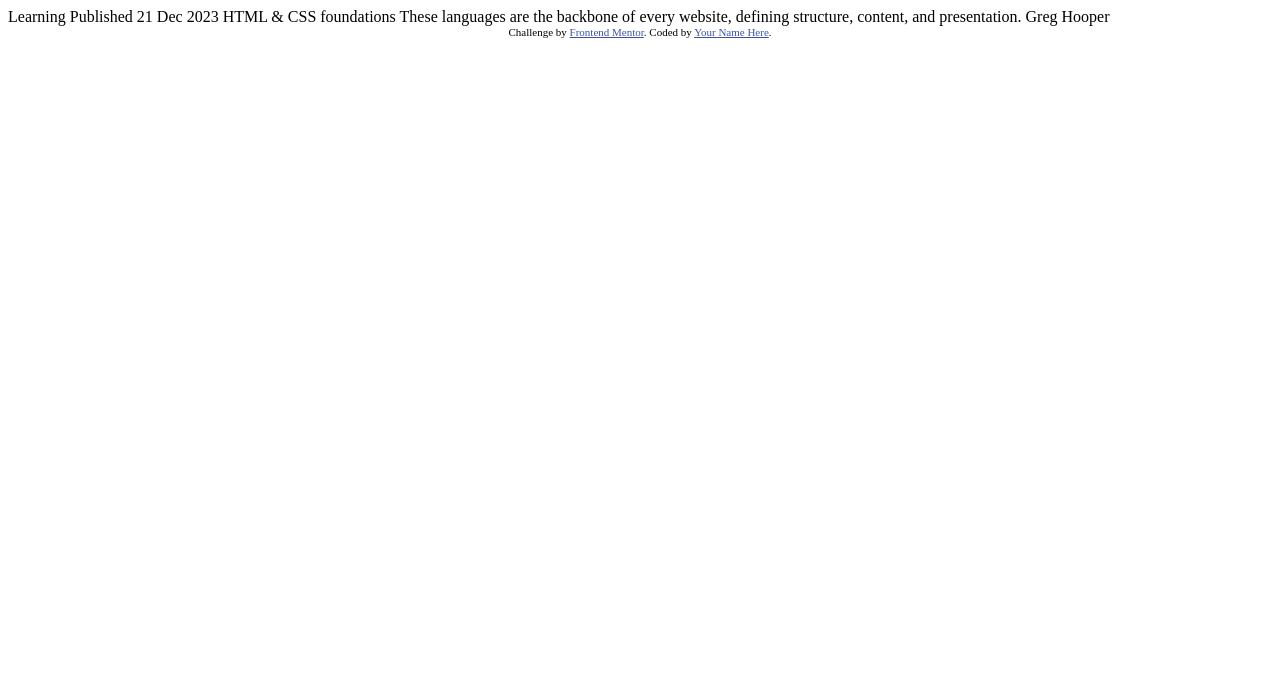
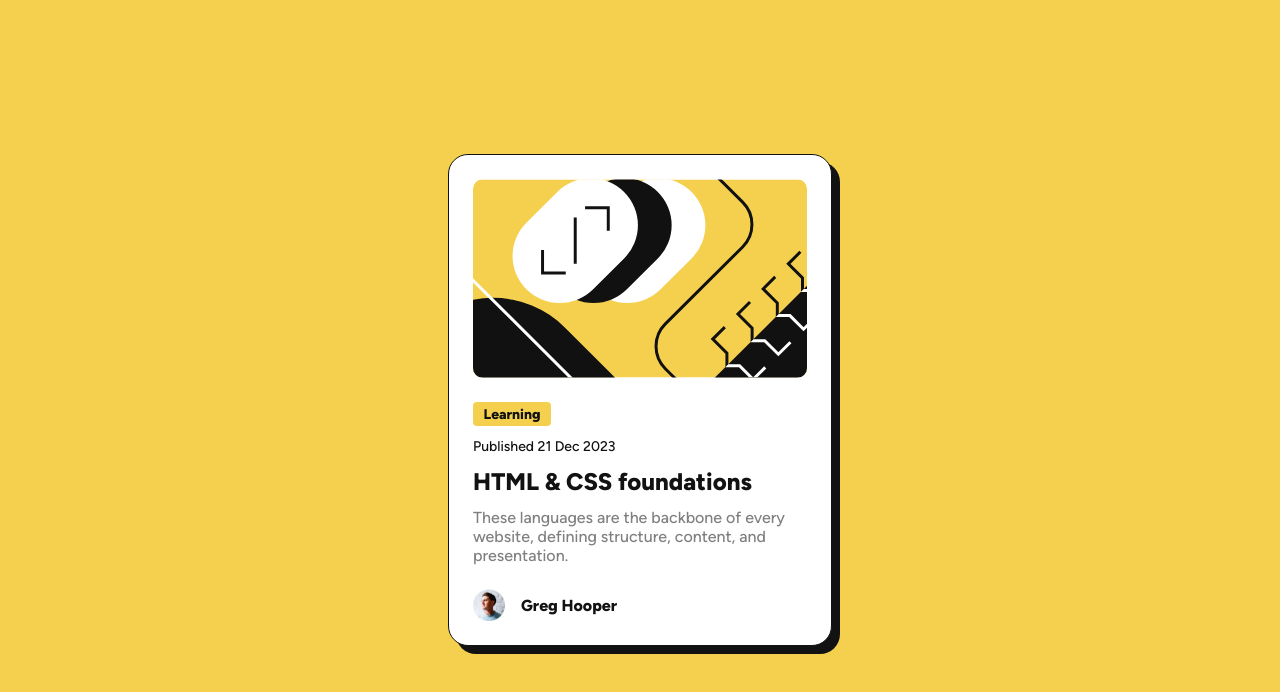
Before and after one commit to hns-dev/blog-preview-card, a plain HTML site: page index.html in a window 1280 px wide. Drawn offline with Linux system fonts and the light colour scheme.

Commit message:
build and style blog card

```diff
--- a/index.html
+++ b/index.html
@@ -1,34 +1,55 @@
 <!DOCTYPE html>
 <html lang="en">
-<head>
-  <meta charset="UTF-8">
-  <meta name="viewport" content="width=device-width, initial-scale=1.0"> <!-- displays site properly based on user's device -->
+  <head>
+    <meta charset="UTF-8" />
+    <meta name="viewport" content="width=device-width, initial-scale=1.0" />
+    <!-- displays site properly based on user's device -->
 
-  <link rel="icon" type="image/png" sizes="32x32" href="./assets/images/favicon-32x32.png">
+    <link
+      rel="icon"
+      type="image/png"
+      sizes="32x32"
+      href="./assets/images/favicon-32x32.png"
+    />
 
-  <title>Frontend Mentor | Blog preview card</title>
+    <!-- Custom CSS -->
+    <link rel="stylesheet" href="styles.css" />
 
-  <!-- Feel free to remove these styles or customise in your own stylesheet 👍 -->
-  <style>
-    .attribution { font-size: 11px; text-align: center; }
-    .attribution a { color: hsl(228, 45%, 44%); }
-  </style>
-</head>
-<body>
+    <title>Frontend Mentor | Blog preview card</title>
+  </head>
+  <body>
+    <main>
+      <div class="container">
+        <article class="blog">
+          <img
+            src="./assets/images/illustration-article.svg"
+            alt=""
+            class="blog-img"
+          />
 
-  Learning
+          <div class="content">
+            <span class="category">Learning</span>
+            <p class="publish-date">
+              Published <time datetime="2023-12-21 19:00">21 Dec 2023</time>
+            </p>
+            <h2 class="title"><a href="#">HTML & CSS foundations</a></h2>
 
-  Published 21 Dec 2023
+            <p class="description">
+              These languages are the backbone of every website, defining
+              structure, content, and presentation.
+            </p>
+          </div>
 
-  HTML & CSS foundations
-
-  These languages are the backbone of every website, defining structure, content, and presentation.
-
-  Greg Hooper
-
-  <div class="attribution">
-    Challenge by <a href="https://www.frontendmentor.io?ref=challenge" target="_blank">Frontend Mentor</a>.
-    Coded by <a href="#">Your Name Here</a>.
-  </div>
-</body>
+          <footer class="author">
+            <img
+              src="./assets/images/image-avatar.webp"
+              alt=""
+              class="author-img"
+            />
+            <span class="author-name">Greg Hooper</span>
+          </footer>
+        </article>
+      </div>
+    </main>
+  </body>
 </html>
--- /dev/null
+++ b/styles.css
@@ -0,0 +1,165 @@
+:root {
+  /* colors */
+  --yellow: hsl(47, 88%, 63%);
+  --white: hsl(0, 0%, 100%);
+  --grey: hsl(0, 0%, 50%);
+  --black: hsl(0, 0%, 7%);
+
+  /* Caligraphy */
+  --heading-size: 1.5rem; /*24px for large screens*/
+  --heading-size-ss: 1.25rem; /*20px for small screens (ss)*/
+
+  --body-M-size: 1rem; /*16px for large screens*/
+  --body-M-size-ss: 0.875rem; /*14px for small screens*/
+
+  --body-S-size: 0.875rem; /*14px for large screens*/
+  --body-S-size-ss: 0.75rem; /*12px for small screens*/
+
+  --font-weight-800: 800;
+  --font-weight-500: 500;
+}
+
+@font-face {
+  font-family: "Figtree";
+  src: url("./assets/fonts/Figtree-VariableFont_wght.ttf") format("truetype");
+}
+
+/* ======== Reset ======== */
+/* Box sizing rules */
+*,
+*::before,
+*::after {
+  box-sizing: border-box;
+  margin: 0;
+}
+
+/* Prevent font size inflation */
+html {
+  -moz-text-size-adjust: none;
+  -webkit-text-size-adjust: none;
+  text-size-adjust: none;
+}
+
+/* Set core body defaults */
+body {
+  min-height: 100vh;
+  /* line-height: 1.5; */
+}
+
+/* Balance text wrapping on headings */
+h1,
+h2,
+h3,
+h4 {
+  text-wrap: balance;
+}
+
+/* A elements that don't have a class get default styles */
+a:not([class]) {
+  text-decoration-skip-ink: auto;
+  text-decoration: none;
+  color: currentColor;
+}
+
+/* Make images easier to work with */
+img,
+picture {
+  max-width: 100%;
+  display: block;
+}
+
+/* ======== Customized CSS ======== */
+body {
+  font-size: clamp(var(--body-M-size-ss), 3vw, var(--body-M-size));
+  font-family: "Figtree", sans-serif;
+  color: var(--black);
+  background-color: var(--yellow);
+}
+
+.container {
+  min-height: 100vh;
+  display: flex;
+  justify-content: center;
+  align-items: center;
+  width: 90%;
+  margin: 0 auto;
+}
+
+a {
+  transition: color 0.3s ease-in-out;
+}
+
+a:hover,
+a:focus {
+  color: var(--yellow);
+  cursor: pointer;
+}
+
+.blog {
+  border-radius: 20px;
+  border: 1px solid var(--black);
+  box-shadow: 8px 8px 0 var(--black);
+  padding: 1.5rem;
+  background-color: var(--white);
+  max-width: 384px;
+}
+
+.blog > *:not(:last-child) {
+  margin-bottom: 1.5rem;
+}
+
+.blog-img {
+  border-radius: 10px;
+}
+
+.blog .content > *:not(:last-child) {
+  margin-bottom: 0.75rem;
+}
+
+.blog .category {
+  display: inline-block;
+  background-color: var(--yellow);
+  border-radius: 4px;
+  padding: 0.25em 0.75em;
+}
+
+.blog .description {
+  color: var(--grey);
+}
+
+/* blog footer */
+.blog .author {
+  display: flex;
+  align-items: center;
+}
+
+.blog .author > *:not(:last-child) {
+  margin-right: 1rem;
+}
+
+.blog .author-img {
+  width: 32px;
+  /* height: 32px; */
+  aspect-ratio: 1 / 1;
+}
+
+/* Typography */
+.blog .title {
+  font-size: clamp(var(--heading-size-ss), 5vw, var(--heading-size));
+}
+
+.blog .category,
+.blog .publish-date {
+  font-size: clamp(var(--body-S-size-ss), 3vw, var(--body-S-size));
+}
+
+.blog .author-name,
+.blog .category,
+.blog .title {
+  font-weight: var(--font-weight-800);
+}
+
+.blog .publish-date,
+.blog .description {
+  font-weight: var(--font-weight-500);
+}
```
